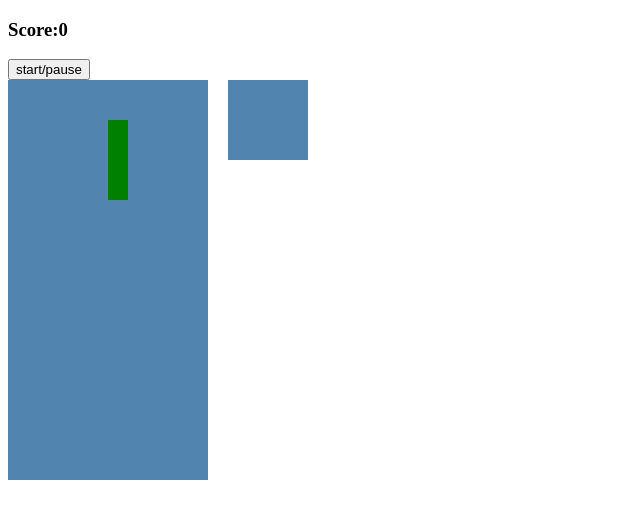
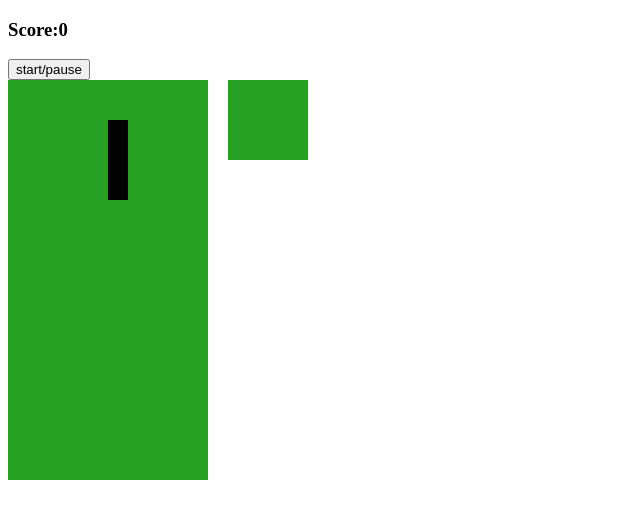
Before and after one commit to koharyb/lunaproject, a website: page docs/tetris/tetris.html in a window 1280 px wide. Both pictures are taken after a click on the button "start/pause". Shown: the whole page, without its empty margins (0-640 px from the left). Drawn offline with Linux system fonts and the light colour scheme.

Commit message:
push push push

```diff
--- a/docs/tetris/tetris.css
+++ b/docs/tetris/tetris.css
@@ -1,7 +1,7 @@
 .grid {
     width: 200px;
     height: 400px;
-    background-color: rgb(81, 133, 175);
+    background-color: rgb(39, 161, 33);
     display: flex;
     flex-wrap: wrap;
 
@@ -14,7 +14,7 @@
 }
 
 .tetromino {
-    background-color: green;
+    background-color: rgb(2, 2, 2);
 }
 
 
@@ -23,7 +23,7 @@
     height: 80px;
     display: flex;
     flex-wrap: wrap;
-    background-color: rgb(81, 133, 175);
+    background-color: rgb(39, 161, 33);
 }
 
 .mini-grid div {
```
Also changed, not shown: docs/index.html (+1 -1 lines).
